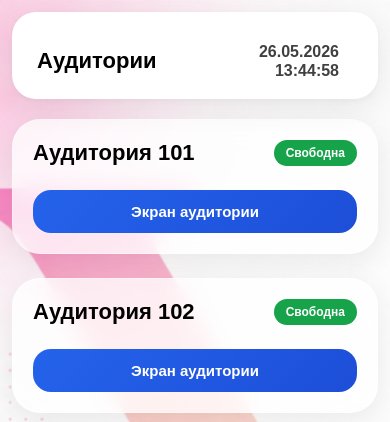
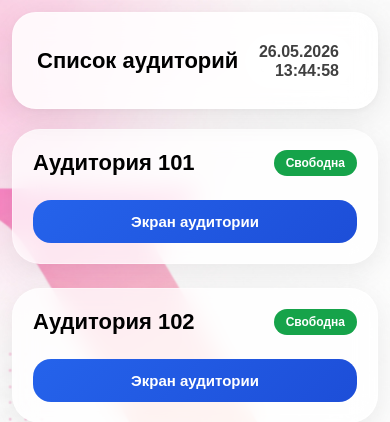
Before and after one commit to Seraphim555/room-booking, a Flask app: page / in a window 390 px wide. Shown: the top 422 px of the page. Run offline with Flask 3, Linux system fonts and the light colour scheme.

Commit message:
Rename home title

```diff
--- a/app.py
+++ b/app.py
@@ -116,7 +116,7 @@ def home():
 
             <div class="top-panel">
 
-                <h1>Аудитории</h1>
+                <h1>Список аудиторий</h1>
 
                 <div class="datetime">
 
--- a/static/style.css
+++ b/static/style.css
@@ -239,7 +239,7 @@ input {
     justify-content: space-between;
     align-items: center;
 
-    background: rgba(255, 255, 255, 0.85);
+    background: #ffffffd9;
 
     backdrop-filter: blur(12px);
     -webkit-backdrop-filter: blur(12px);
@@ -249,8 +249,8 @@ input {
     border-radius: 24px;
 
     box-shadow:
-        0 8px 30px rgba(0, 0, 0, 0.08),
-        0 2px 8px rgba(0, 0, 0, 0.04);
+        0 8px 30px #00000014,
+        0 2px 8px #0000000a;
 
     margin-bottom: 20px;
 
@@ -337,13 +337,7 @@ input {
     touch-action: manipulation;
     }
 
-    .top-panel {
-    position: sticky;
-    top: 0;
-    background: #ffffff;
-    z-index: 100;
-    padding-bottom: 10px;
-    }
+
     * {
     box-sizing: border-box;
     }
```
